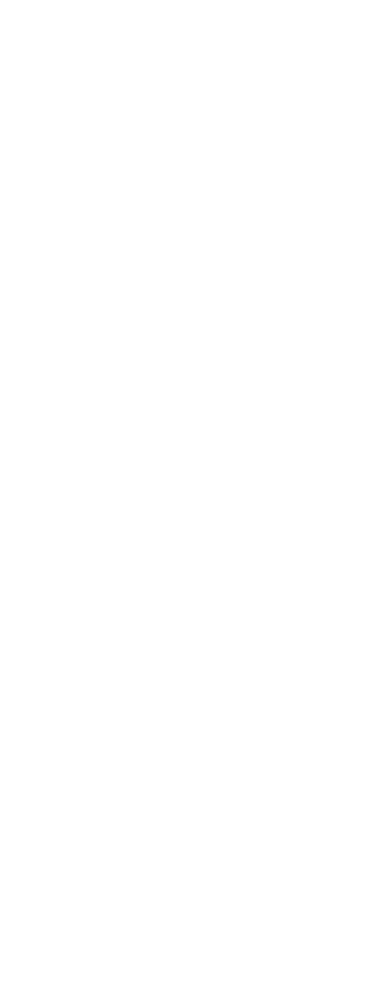
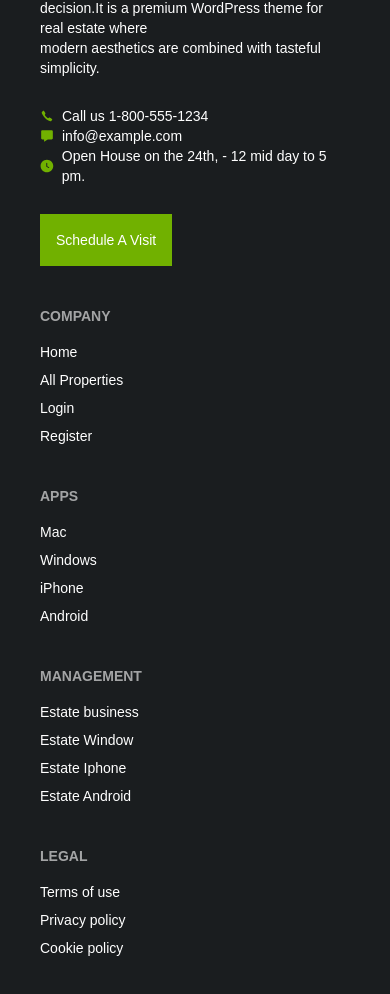
Before and after one commit to mhshihab2604/Real-State-Assignment, a React (Vite) app: page / in a window 390 px wide. Shown: the part 5331-6325 px from the top of the page. Before the commit the page ends 4941 px from the top, so only its background shows below. Built offline with nearby package versions, Linux system fonts and the light colour scheme.

Commit message:
Footer is done with responsive

```diff
--- /dev/null
+++ b/src/Components/Footer/Footer.jsx
@@ -0,0 +1,53 @@
+import { IoIosCall } from "react-icons/io";
+import { BiSolidMessage } from "react-icons/bi";
+import { GoClockFill } from "react-icons/go";
+const Footer = () => {
+    return (
+        <div>
+            <footer className="p-10 bg-[#1A1D1F] text-white mt-40">
+                <div className="footer items-center max-w-7xl mx-auto">
+                    <aside className="space-y-5">
+                        <p className="text-[#71B100]">Contact us</p>
+                        <h1 className="text-2xl">Get in Touch</h1>
+                        <p>Shina Real Estate brings wide range of choice,steadily updated <br />property list and market trend for you to figure out your right <br />decision.It is a premium WordPress theme for real estate where <br /> modern aesthetics are combined with tasteful simplicity.</p>
+                        <div>
+                            <h1 className="flex items-center gap-2"><IoIosCall className="text-[#71B100]"></IoIosCall>Call us 1-800-555-1234</h1>
+                            <h1 className="flex items-center gap-2"><BiSolidMessage className="text-[#71B100]"></BiSolidMessage>info@example.com</h1>
+                            <h1 className="flex items-center gap-2"><GoClockFill className="text-[#71B100]"></GoClockFill>Open House on the 24th, - 12 mid day to 5 pm.</h1>
+                        </div>
+                        <button className="bg-[#71B100] p-4 text-white">Schedule A Visit</button>
+                    </aside>
+                    <nav>
+                        <h6 className="footer-title">Company</h6>
+                        <a className="link link-hover">Home</a>
+                        <a className="link link-hover">All Properties</a>
+                        <a className="link link-hover">Login</a>
+                        <a className="link link-hover">Register</a>
+                    </nav>
+                    <nav>
+                        <h6 className="footer-title"> APPS</h6>
+                        <a className="link link-hover">Mac</a>
+                        <a className="link link-hover">Windows</a>
+                        <a className="link link-hover">iPhone</a>
+                        <a className="link link-hover">Android</a>
+                    </nav>
+                    <nav>
+                        <h6 className="footer-title">MANAGEMENT</h6>
+                        <a className="link link-hover">Estate business</a>
+                        <a className="link link-hover">Estate Window</a>
+                        <a className="link link-hover">Estate Iphone</a>
+                        <a className="link link-hover">Estate Android</a>
+                    </nav>
+                    <nav>
+                        <h6 className="footer-title">Legal</h6>
+                        <a className="link link-hover">Terms of use</a>
+                        <a className="link link-hover">Privacy policy</a>
+                        <a className="link link-hover">Cookie policy</a>
+                    </nav>
+                </div>
+            </footer>
+        </div>
+    );
+};
+
+export default Footer;
--- a/src/Components/Root/Root.jsx
+++ b/src/Components/Root/Root.jsx
@@ -1,11 +1,13 @@
 import { Outlet } from "react-router-dom";
 import Header from "../Header/Header";
+import Footer from "../Footer/Footer";
 
 const Root = () => {
     return (
         <div>
             <Header></Header>
             <Outlet></Outlet>
+            <Footer></Footer>
         </div>
     );
 };
```
